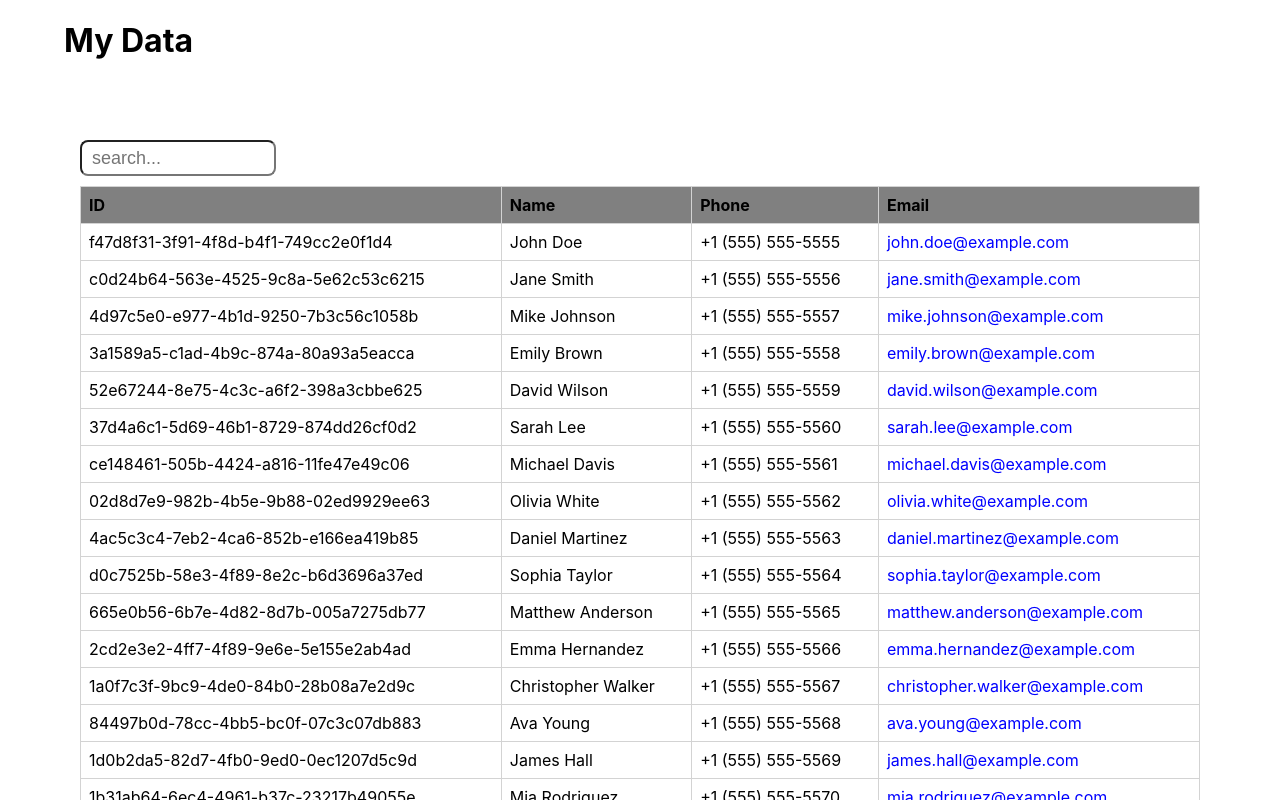
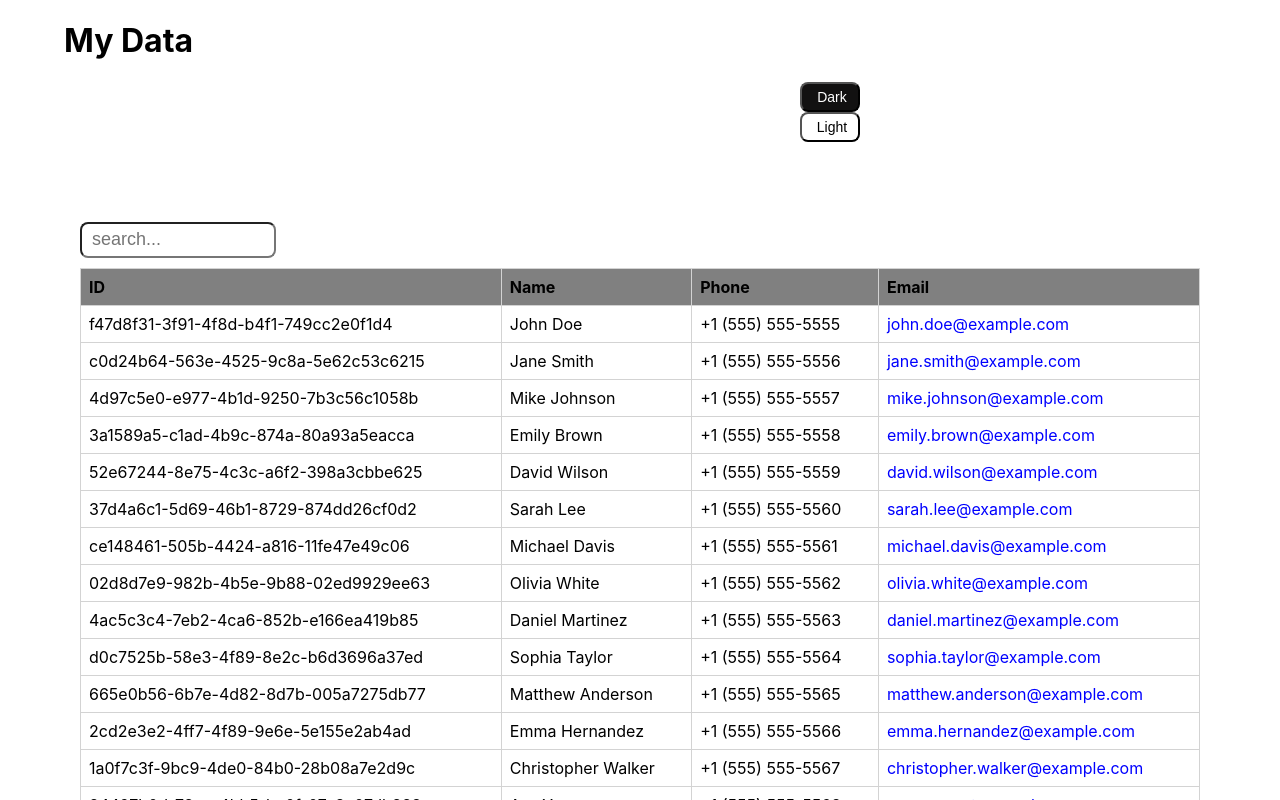
Before and after one commit to yacine-amrouche/interview-project, a React (Create React App) app in the folder interview-project/: page / in a window 1280 px wide. Shown: the top 800 px of the page. Built offline with nearby package versions, Linux system fonts and the light colour scheme.

Commit message:
adding toggle mode

```diff
--- a/interview-project/src/components/TabelData.css
+++ b/interview-project/src/components/TabelData.css
@@ -32,3 +32,24 @@ th {
 .name {
   cursor: pointer;
 }
+.toggle_mode {
+  width: 60px;
+  height: 30px;
+  border-radius: 8px;
+  font-size: 14px;
+  padding-left: 10px;
+  margin-left: 50rem;
+  background-color: white;
+}
+.table_dark {
+  background-color: rgb(55, 57, 57);
+  display: flex;
+  flex-direction: column;
+  gap: 10px;
+  padding: 1rem;
+  margin: 4rem;
+}
+.dark {
+  background-color: rgb(18, 17, 17);
+  color: white;
+}
--- a/interview-project/src/components/TabelData.js
+++ b/interview-project/src/components/TabelData.js
@@ -5,7 +5,8 @@ import { users } from "./users";
 
 function TabelData() {
   const [value, setValue] = useState("");
-  const [filterByName, setFilterByName] = useState(users);
+  const [filterByName, setFilterByName] = useState([]);
+  const [toggle, setToggle] = useState(false);
   console.log(value);
   useEffect(() => {
     if (value !== "") {
@@ -19,16 +20,31 @@ function TabelData() {
   }, [value]);
 
   function handelSort() {
-    const oreder = filterByName.sort((a, b) => {
+    const order = filterByName.sort((a, b) => {
       return b.name === a.name ? 0 : b.name < a.name ? 1 : -1;
     });
-    console.log(oreder);
-    setFilterByName(oreder);
+    setFilterByName(order);
+    console.log(order);
+  }
+  function tooggleMode() {
+    setToggle(true);
+  }
+  function toggleBack() {
+    setToggle(false);
   }
 
   return (
     <>
-      <div className="table_container">
+      <div className="buttons">
+        <button onClick={tooggleMode} className="toggle_mode dark">
+          Dark
+        </button>
+        <button onClick={toggleBack} className="toggle_mode">
+          Light
+        </button>
+      </div>
+
+      <div className={toggle ? "table_dark" : "table_container"}>
         <input
           className="search_bar"
           placeholder="search..."
@@ -39,7 +55,12 @@ function TabelData() {
           <thead>
             <tr>
               <th>ID</th>
-              <th className="name" onClick={handelSort}>
+              <th
+                className="name"
+                onClick={() => {
+                  handelSort();
+                }}
+              >
                 Name
               </th>
               <th>Phone</th>
@@ -48,7 +69,7 @@ function TabelData() {
           </thead>
 
           <tbody>
-            {filterByName.map((tab, index) => (
+            {filterByName.map((tab) => (
               <tr>
                 <td>{tab.id}</td>
                 <td>{tab.name}</td>
```
